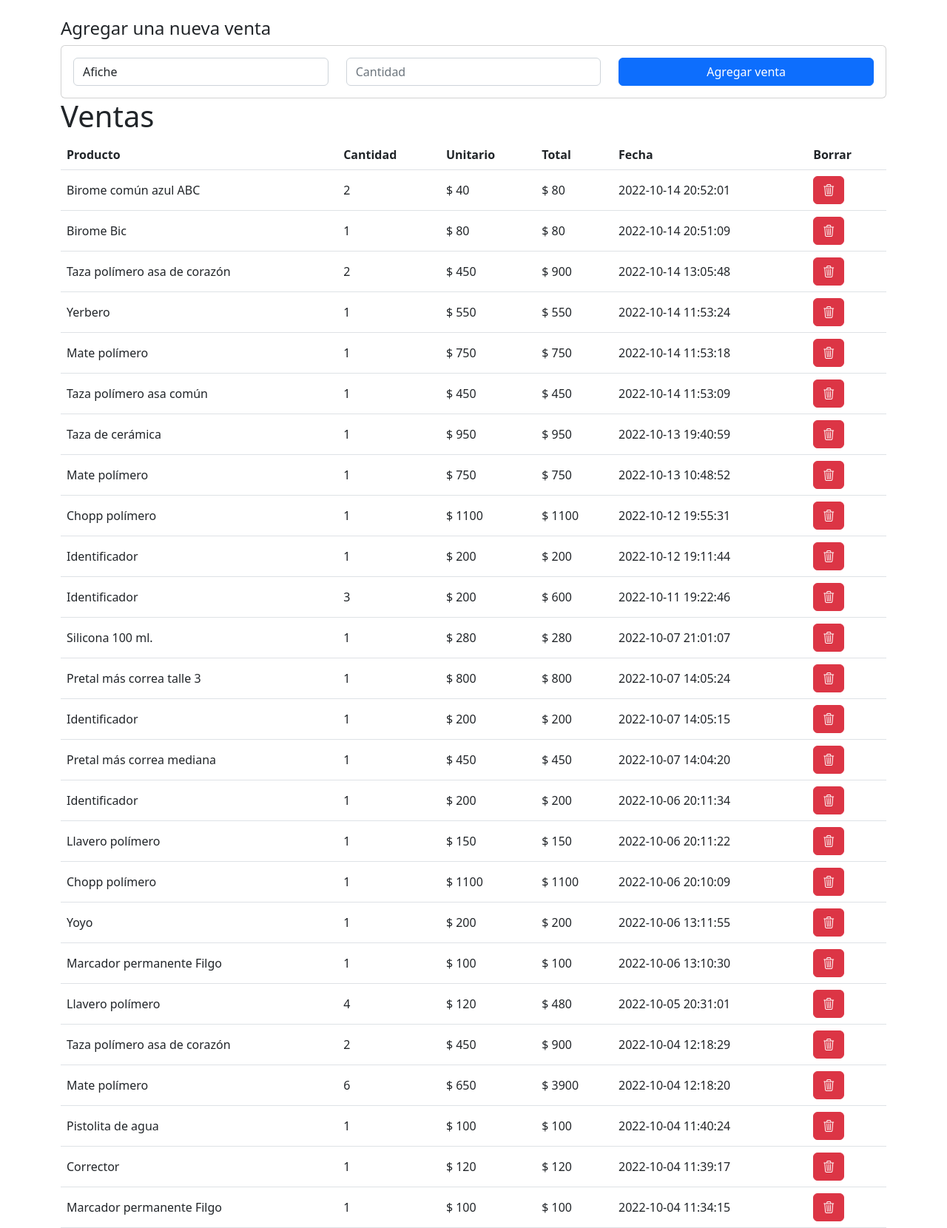
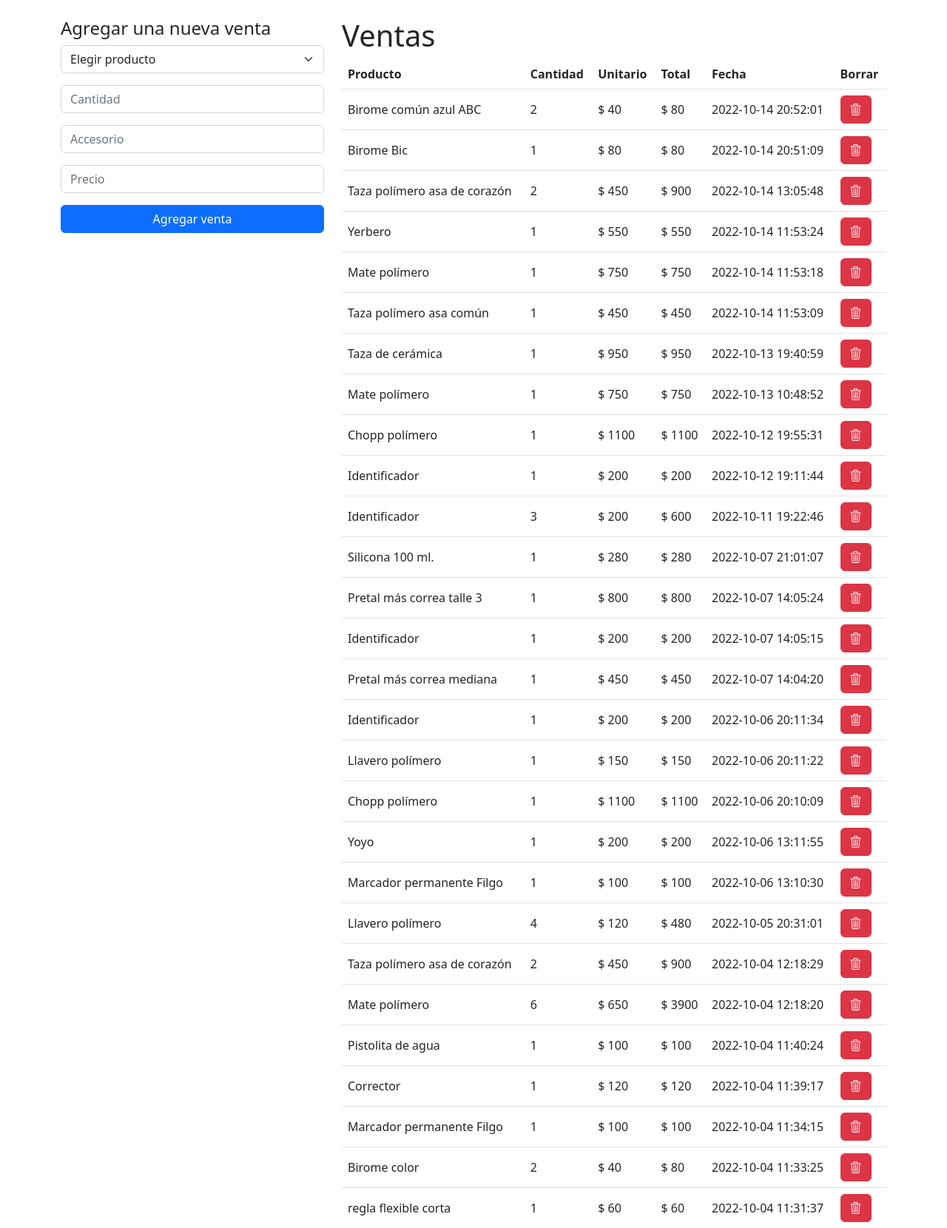
Before and after one commit to juanpabloruiz/frani, a PHP site: page /administracion/ventas in a window 1280 px wide. Shown: the part 232-1892 px from the top of the page at 74% size. Run offline with PHP 8.4, Linux system fonts and the light colour scheme; a user stored in the database is signed in; data comes from the database, SQL or seed files in the repository; some libraries are stand-ins or nearby versions.

Commit message:
Agregado campo para producto accesorio

```diff
--- a/administracion/ventas.php
+++ b/administracion/ventas.php
@@ -40,6 +40,8 @@ if (!isset($_SESSION['correo'])) {
         <a href="./"><img src="../img/logo.png" alt="Frani" class="img-fluid d-block mx-auto"></a>
     </header>
     <main class="container my-4">
+        <div class="row">
+            <div class="col-md-4">
                 <?php
                 if (isset($_GET['id'])) {
                     $id = $_GET['id'];
@@ -47,32 +49,46 @@ if (!isset($_SESSION['correo'])) {
                     $campo = mysqli_fetch_array($consulta);
                 ?>
                     <h4>Modificar la venta</h4>
-        <div class="card">
-            <div class="card-body">
+
                     <form method="post" action="modificacion_venta">
                         <input type="hidden" name="id" value="<?php echo $campo['id']; ?>">
-                    <div class="row">
-                        <div class="col">
-                            <select name="producto" class="form-control">
-                                <option value="<?php echo $campo['producto']; ?>"><?php echo $campo['producto']; ?></option>
+
+
+
+
+
+
+
+                        <select id="test" name="producto" class="form-select mb-3" onchange="mostrar('ocultar', this)">
+                            <option value="Elegir producto" class="text-muted">Elegir producto</option>
+                            <?php
+                            $consulta = mysqli_query($conexion, "SELECT * FROM productos ORDER BY producto ASC");
+                            while ($productos = mysqli_fetch_array($consulta)) {
+                            ?>
+                                <option value="<?php echo $productos['producto']; ?>"><?php echo $productos['producto']; ?></option>
+                            <?php
+                            }
+                            ?>
                         </select>
+
+                        <div class="form-floating mb-3"><input type="number" name="cantidad" value="<?php echo $campo['cantidad']; ?>" class="form-control"><label for="floatingInput">Cantidad</label></div>
+                        <div id="ocultar">
+                        <div class="form-floating mb-3"><input type="text" name="accesorio" value="<?php echo $campo['producto']; ?>" class="form-control"><label for="floatingInput">Producto</label></div>
+                        <div class="form-floating mb-3"><input type="number" name="precio" value="<?php echo $campo['unitario']; ?>" class="form-control"><label for="floatingInput">Precio</label></div>
                         </div>
-                        <div class="col"><input type="number" name="cantidad" value="<?php echo $campo['cantidad']; ?>" class="form-control"></div>
-                        <div class="col d-grid"><input type="submit" name="venta" value="Modificar venta" class="btn btn-primary"></div>
-                    </div>
+                        <div class="mb-3 d-grid"><input type="submit" name="venta" value="Modificar venta" class="btn btn-primary"></div>
+
                     </form>
-            </div>
-        </div>
+
                 <?php
                 } else {
                 ?>
                     <h4>Agregar una nueva venta</h4>
-        <div class="card">
-            <div class="card-body">
+
                     <form method="post" action="alta_venta">
-                    <div class="row">
-                        <div class="col">
-                            <select name="producto" class="form-control">
+
+                        <select name="producto" class="form-select mb-3" onchange="mostrar('ocultar', this)">
+                            <option value="Elegir producto" class="text-muted" selected>Elegir producto</option>
                             <?php
                             $consulta = mysqli_query($conexion, "SELECT * FROM productos ORDER BY producto ASC");
                             while ($campo = mysqli_fetch_array($consulta)) {
@@ -82,16 +98,21 @@ if (!isset($_SESSION['correo'])) {
                             }
                             ?>
                         </select>
+
+                        <div class="mb-3"><input type="number" name="cantidad" placeholder="Cantidad" class="form-control"></div>
+                        <div id="ocultar">
+                        <div class="mb-3"><input type="text" name="accesorio" placeholder="Accesorio" class="form-control"></div>
+                        <div class="mb-3"><input type="number" name="precio" placeholder="Precio" class="form-control"></div>
                         </div>
-                        <div class="col"><input type="number" name="cantidad" placeholder="Cantidad" class="form-control"></div>
-                        <div class="col d-grid"><input type="submit" name="venta" value="Agregar venta" class="btn btn-primary"></div>
-                    </div>
+                        <div class="mb-3 d-grid"><input type="submit" name="venta" value="Agregar venta" class="btn btn-primary"></div>
+
                     </form>
-            </div>
-        </div>
+
                 <?php
                 }
                 ?>
+            </div>
+            <div class="col-md-8">
                 <h1>Ventas</h1>
                 <table class="table align-middle table-hover">
                     <thead>
@@ -123,8 +144,15 @@ if (!isset($_SESSION['correo'])) {
                     }
                     ?>
                 </table>
+            </div>
+        </div>
     </main>
     <script src="https://cdn.jsdelivr.net/npm/bootstrap@5.2.1/dist/js/bootstrap.bundle.min.js" integrity="sha384-u1OknCvxWvY5kfmNBILK2hRnQC3Pr17a+RTT6rIHI7NnikvbZlHgTPOOmMi466C8" crossorigin="anonymous"></script>
+    <script>
+        function mostrar(divId, element) {
+            document.getElementById(divId).style.display = element.value == 'Elegir producto' ? 'block' : 'none';
+        }
+    </script>
 </body>
 
 </html>
--- a/css/style.css
+++ b/css/style.css
@@ -1,3 +1,7 @@
+#ocultar {
+    display: block;
+}
+
 .card:hover {
     box-shadow: 0px 0px 10px #d6d6d6;
     cursor: pointer;
```
Also changed, not shown: administracion/alta_venta.php (+10 -2 lines), administracion/modificacion_venta.php (+9 -4 lines). Lines whose indentation alone changed are shown as unchanged.
